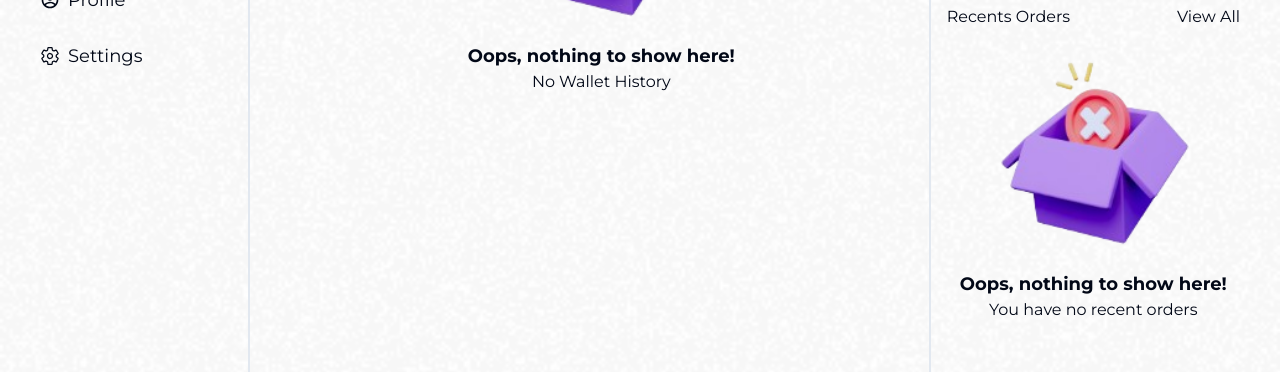
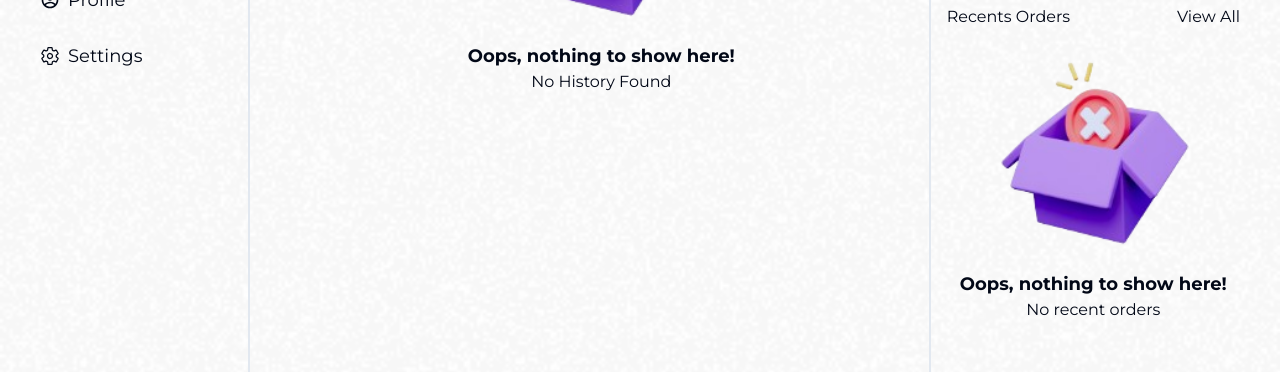
Before and after one commit to theheemmanuel/test-next, a Next.js app: page /wallet in a window 1280 px wide. Shown: the part 308-680 px from the top of the page. Built offline with nearby package versions, Linux system fonts and the light colour scheme.

Commit message:
typo fixes

```diff
--- a/src/app/(root)/orders/page.tsx
+++ b/src/app/(root)/orders/page.tsx
@@ -5,7 +5,7 @@ const Orders = () => {
   return (
     <div className="px-6">
       <h1 className="font-bold text-xl">My Orders</h1>
-      <Empty textBody="   Looks like you dont have any task available yet. Keep an eye out for important updates from us." />
+      <Empty textBody="No Orders Found." />
       <div></div>
     </div>
   );
--- a/src/app/(root)/wallet/page.tsx
+++ b/src/app/(root)/wallet/page.tsx
@@ -8,7 +8,7 @@ const Wallet = () => {
       <div className="flex">
         <div className="flex-1">
           <h1 className="font-bold text-xl">My Wallet</h1>
-          <Empty textBody="No Wallet History" />
+          <Empty textBody="No History Found" />
         </div>
         <div className="lg:block hidden w-1/3">
           <RightSide />
--- a/src/components/RightSide.tsx
+++ b/src/components/RightSide.tsx
@@ -20,7 +20,7 @@ const RightSide = () => {
           </Link>
         </div>
       </div>
-      <Empty textBody="You have no recent orders" />
+      <Empty textBody="No recent orders" />
     </div>
   );
 };
```
